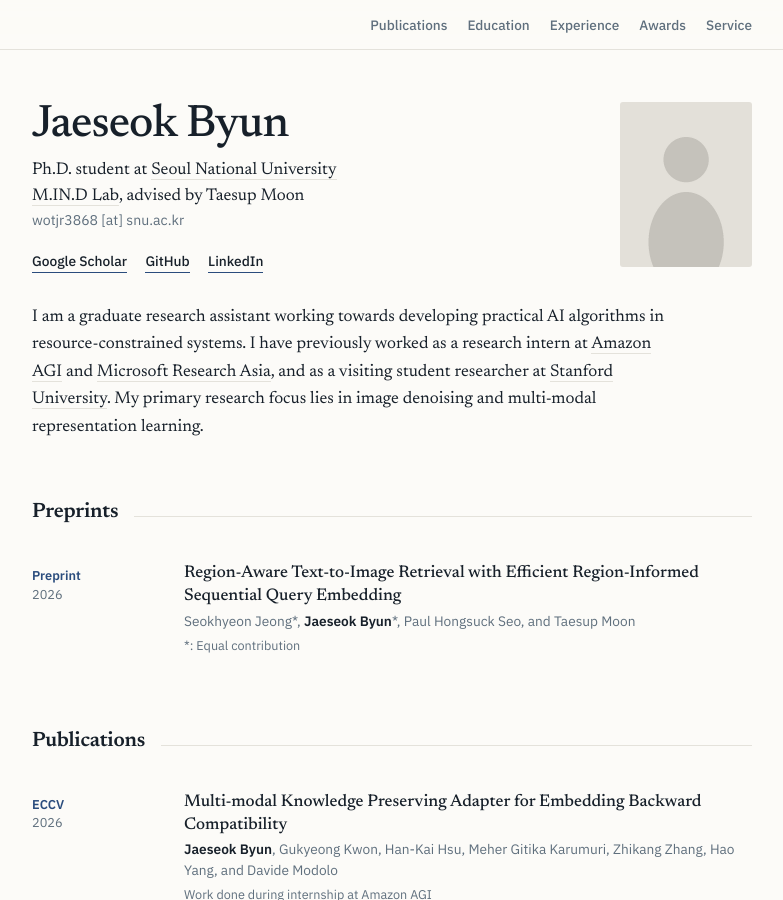
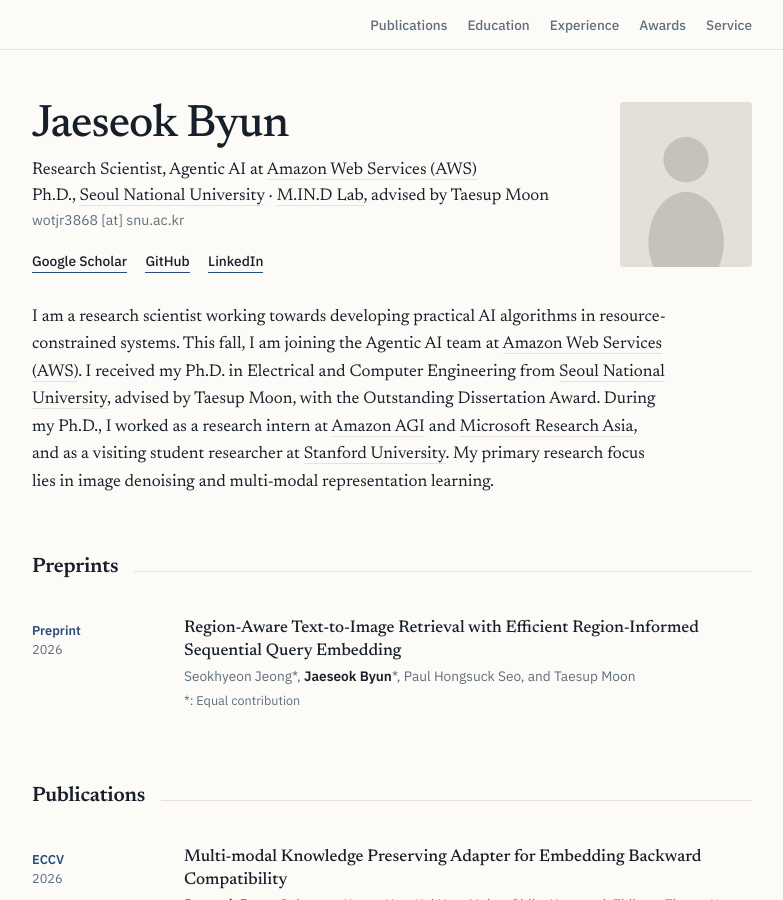
Before and after one commit to jaeseokbyun/jaeseokbyun.github.io, a Jekyll site: the page built from index.html, in a window 1280 px wide and 900 px high. Shown: the whole window, without its empty margins (248-1031 px from the left). Built offline with Jekyll 4.4.1, drawn with Linux system fonts in a browser that asks for light colours; some of the changed text lies outside the part shown.

Commit message:
Update profile: Research Scientist at AWS, Ph.D. completed
Co-Authored-By: Claude Opus 5 (1M context) <noreply@anthropic.com>

```diff
--- a/_config.yml
+++ b/_config.yml
@@ -1,8 +1,9 @@
 # ── 사이트 기본 정보 ───────────────────────────────────────────────
 title: Jaeseok Byun
-tagline: Ph.D. student at Seoul National University
+tagline: Research Scientist at Amazon Web Services (AWS)
 description: >-
-  Jaeseok Byun is a Ph.D. student at Seoul National University (M.IN.D Lab),
+  Jaeseok Byun is a research scientist on the Agentic AI team at Amazon Web
+  Services (AWS), with a Ph.D. from Seoul National University (M.IN.D Lab),
   working on image denoising and multi-modal representation learning.
 
 # GitHub Pages 주소. <username>.github.io 레포면 아래처럼,
--- a/_data/profile.yml
+++ b/_data/profile.yml
@@ -1,10 +1,15 @@
 # 상단 프로필 영역. 여기만 고치면 헤더가 바뀝니다.
 name: Jaeseok Byun
-role: Ph.D. student
+role: Research Scientist
 photo: /assets/img/profile.jpg
 
-institution:
-  name: Seoul National University
+organization:
+  name: Amazon Web Services (AWS)
+  url: https://aws.amazon.com
+team: Agentic AI
+
+phd:
+  school: Seoul National University
   url: https://www.snu.ac.kr
 lab:
   name: M.IN.D Lab
@@ -25,9 +30,13 @@ links:
   #   url: /assets/files/cv.pdf
 
 bio: >-
-  I am a graduate research assistant working towards developing practical AI
-  algorithms in resource-constrained systems. I have previously worked as a
-  research intern at <a href="https://amazon.jobs/content/en/teams/agi">Amazon AGI</a>
+  I am a research scientist working towards developing practical AI
+  algorithms in resource-constrained systems. This fall, I am joining the
+  Agentic AI team at <a href="https://aws.amazon.com">Amazon Web Services (AWS)</a>.
+  I received my Ph.D. in Electrical and Computer Engineering from
+  <a href="https://www.snu.ac.kr">Seoul National University</a>, advised by
+  Taesup Moon, with the Outstanding Dissertation Award. During my Ph.D., I worked
+  as a research intern at <a href="https://amazon.jobs/content/en/teams/agi">Amazon AGI</a>
   and <a href="https://www.microsoft.com/en-us/research/lab/microsoft-research-asia/">Microsoft Research Asia</a>,
   and as a visiting student researcher at
   <a href="https://web.stanford.edu/~tsachy/group.html">Stanford University</a>.
--- a/index.html
+++ b/index.html
@@ -8,8 +8,8 @@ layout: default
   <div class="hero__text">
     <h1 class="hero__name">{{ p.name }}</h1>
     <p class="hero__role">
-      {{ p.role }} at <a href="{{ p.institution.url }}">{{ p.institution.name }}</a><br>
-      <a href="{{ p.lab.url }}">{{ p.lab.name }}</a>, advised by {{ p.advisor }}<br>
+      {{ p.role }}{% if p.team %}, {{ p.team }}{% endif %} at <a href="{{ p.organization.url }}">{{ p.organization.name }}</a><br>
+      Ph.D., <a href="{{ p.phd.url }}">{{ p.phd.school }}</a> · <a href="{{ p.lab.url }}">{{ p.lab.name }}</a>, advised by {{ p.advisor }}<br>
       <span class="hero__email">{{ p.email }}</span>
     </p>
     <nav class="hero__links" aria-label="Profiles">
```
Also changed, not shown: _data/cv.yml (+8 -1 lines).
